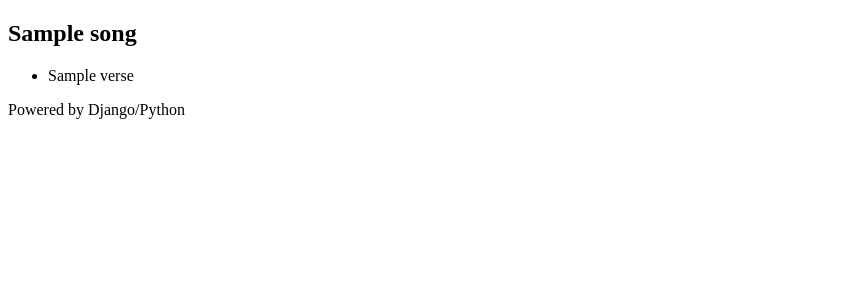
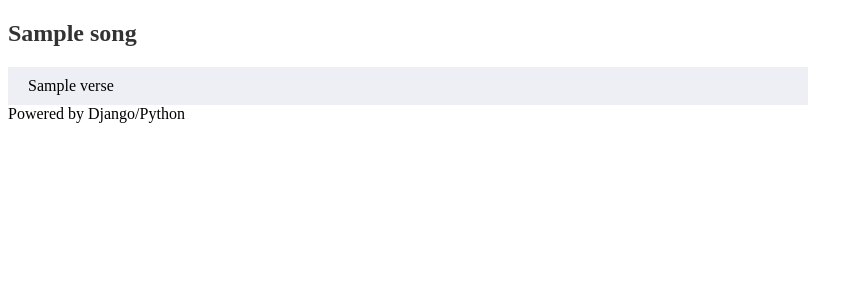
Before and after one commit to sskjames/openlpwebapp, a Python web app: template src/openlpwebapp/templates/song_lyrics.html in a window 1280 px wide. Shown: the top 300 px of the page, without its empty margins (0-863 px from the left). Run offline with Jinja, Linux system fonts and the light colour scheme; the template is opened without the code that fills it: most values are stand-ins (such as "Sample title", 1, 10 or a date in 2020).

Commit message:
Defined some styles for the lyrics page

```diff
--- a/src/openlpwebapp/resources/css/style.css
+++ b/src/openlpwebapp/resources/css/style.css
@@ -1,8 +1,17 @@
 @CHARSET "UTF-8";
 
+.songTitle{
+  color: #333333;
+}
+
 .lyrics{
-
+  margin: 0;
+  padding: 0;
+  list-style-type: none;
+  width: 800px;
 }
 
 .verse {
+  padding: 10px 10px 10px 20px;
+  background-color: #EDEFF4;
 }
--- a/src/openlpwebapp/templates/base.html
+++ b/src/openlpwebapp/templates/base.html
@@ -3,7 +3,7 @@
 <head>
 <meta http-equiv="Content-Type" content="text/html; charset=UTF-8">
 <title>{% block title %}{% endblock %}</title>
-<link href="{{STATIC_URL}}/css/style.css" type="text/css" rel="stylesheet">
+<link href="../resources/css/style.css" type="text/css" rel="stylesheet">
 </head>
 <body>
    {% block content %} {% endblock %}
--- a/src/openlpwebapp/templates/song_lyrics.html
+++ b/src/openlpwebapp/templates/song_lyrics.html
@@ -9,7 +9,7 @@
 {% block content %}
 
   {% if song %}
-     <h2>{{song.title}}</h2>
+     <h2 class="songTitle">{{song.title}}</h2>
 
      <ul class="lyrics">
      {% autoescape off %}
--- a/src/openlpwebapp/urls.py
+++ b/src/openlpwebapp/urls.py
@@ -1,4 +1,5 @@
 from django.conf.urls.defaults import *
+from django.conf import settings
 from openlpwebapp.songs import views
 
 # Uncomment the next two lines to enable the admin:
@@ -16,6 +17,8 @@ urlpatterns = patterns('',
     # Uncomment the next line to enable the admin:
     # (r'^admin/', include(admin.site.urls)),
 
+    (r'^resources/(?P<path>.*)$', 'django.views.static.serve',
+        {'document_root': settings.STATIC_ROOT}),
     (r'^$', views.search_songs),
     (r'^lyrics/(\d+)$', views.song_lyrics),
 )
```
